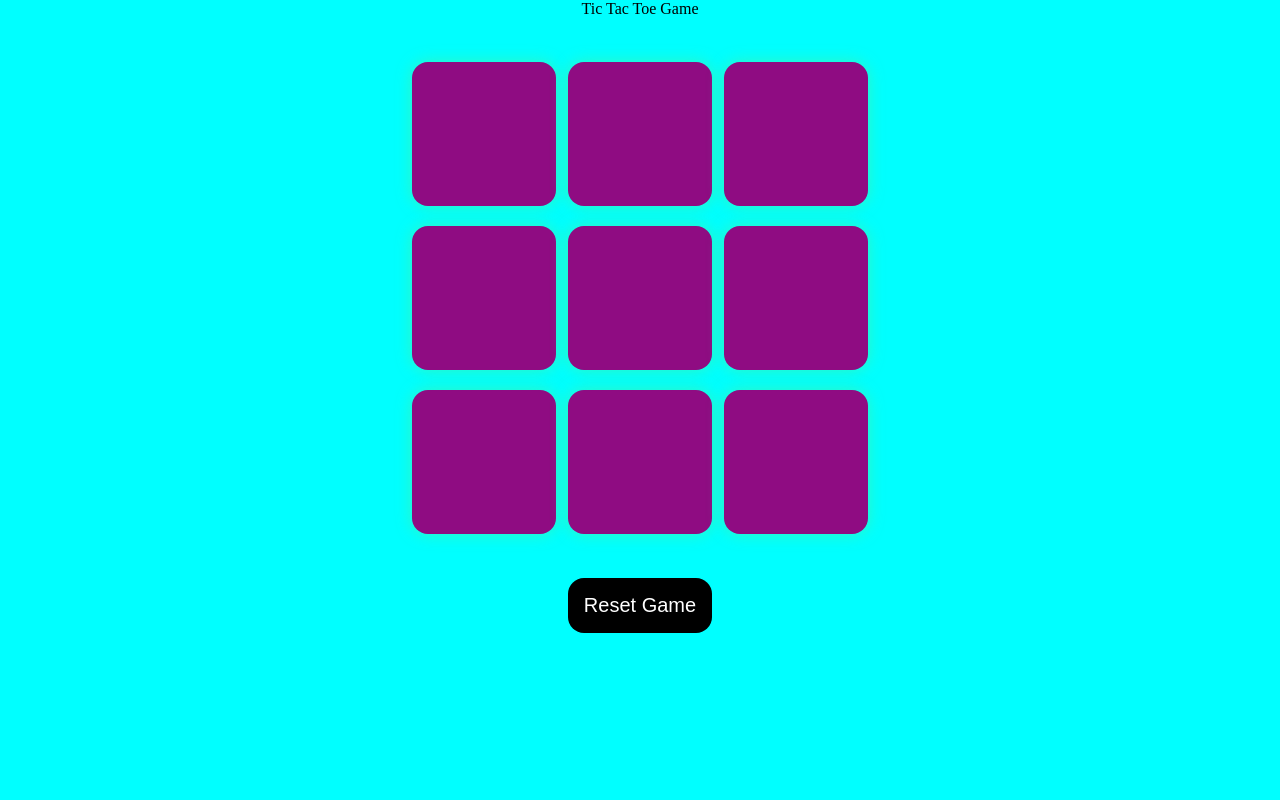
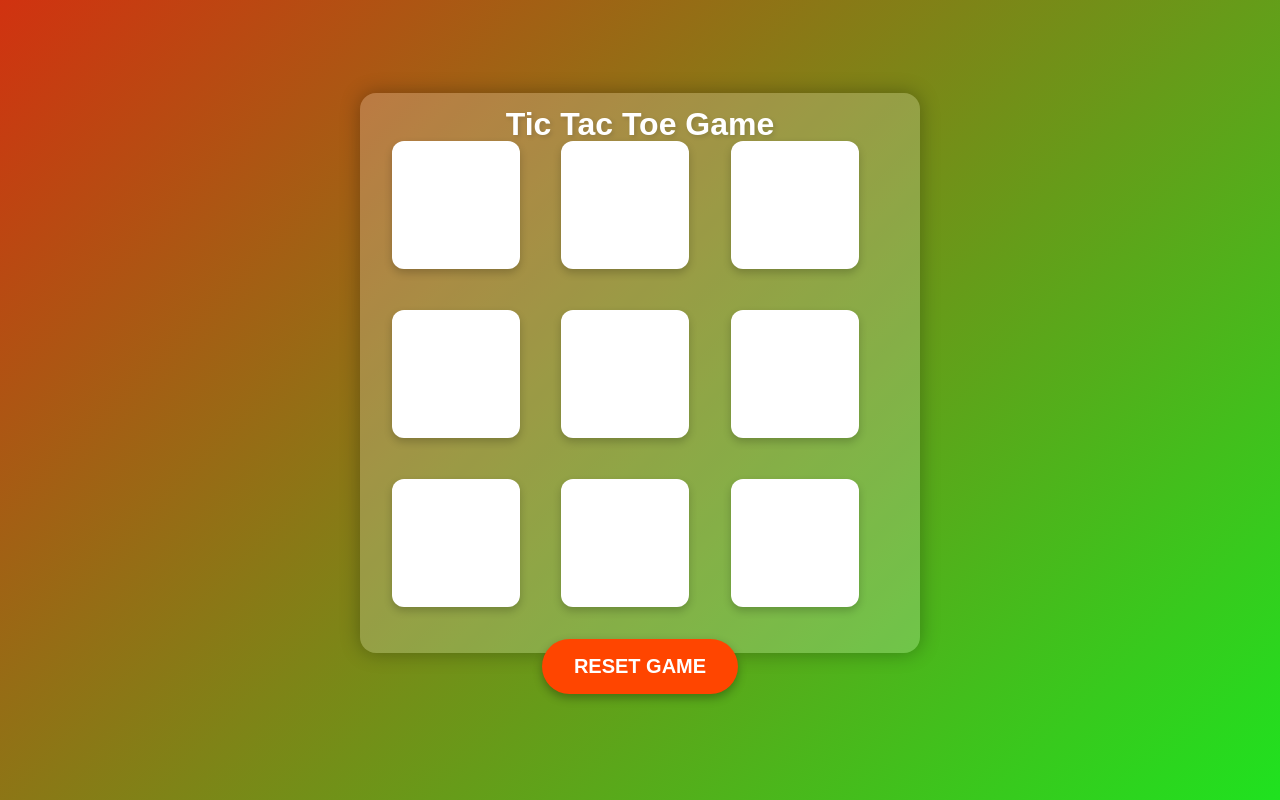
Before and after one commit to Vrushali137/js-lecture, a plain HTML site: page nine.html in a window 1280 px wide. Drawn offline with Linux system fonts and the light colour scheme.

```diff
--- a/nine.css
+++ b/nine.css
@@ -1,69 +1,125 @@
+/* Reset default styles */
 * {
     margin: 0;
     padding: 0;
+    box-sizing: border-box;
+    font-family: 'Poppins', sans-serif;
 }
 
 body {
-    background-color: aqua;
+    background: linear-gradient(135deg, #d13210, #1fe21f);
     text-align: center;
+    display: flex;
+    flex-direction: column;
+    justify-content: center;
+    align-items: center;
+    height: 100vh;
 }
 
-.container{
-    height: 70vh;
+p {
+    font-size: 2rem;
+    font-weight: bold;
+    color: #fff;
+    text-shadow: 2px 2px 4px rgba(0, 0, 0, 0.2);
+}
+
+.container {
+    height: 60vh;
     display: flex;
     justify-content: center;
     align-items: center;
 }
 
-.game{
-    height: 60vmin;
-    width: 60vmin;
-    display: flex;
-    flex-wrap: wrap;
-    justify-content: center;
-align-items: center;
-gap: 1.5vmin;
-
+.game {
+    margin-top: -21px;
+    height: 70vmin;
+    width: 70vmin;
+    display: grid;
+    grid-template-columns: repeat(3, 1fr);
+    grid-template-rows: repeat(3, 1fr);
+    gap: 1.5vmin;
+    background: rgba(255, 255, 255, 0.2);
+    padding: 2rem;
+    border-radius: 1rem;
+    box-shadow: 0 0 20px rgba(0, 0, 0, 0.3);
 }
 
-.box{
-    height: 18vmin;
-    width: 18vmin;
-    border-radius: 1rem;
+.box {
+    height: 16vmin;
+    width: 16vmin;
+    border-radius: 0.75rem;
     border: none;
-    box-shadow: 0 0 1rem rgba(73, 241, 163, 0.7);
     font-size: 8vmin;
-    color: red;
-    background: #8f0c82;
+    font-weight: bold;
+    color: #ff4500;
+    background: #fff;
+    box-shadow: 0 4px 8px rgba(0, 0, 0, 0.2);
+    transition: all 0.3s;
 }
 
-#reset-btn{
-padding: 1rem;
-font-size: 1.25rem;
-background: black;
-color: white;
-border-radius: 1rem;
-border: none;
+.box:hover {
+    transform: scale(1.1);
+    background: #ff6a00;
+    color: white;
 }
 
-#new-btn{
-        padding: 1rem;
-        font-size: 1.25rem;
-        background: black;
-        color: white;
-        border-radius: 1rem;
-        border: none;
+button {
+    padding: 1rem 2rem;
+    font-size: 1.25rem;
+    font-weight: bold;
+    text-transform: uppercase;
+    background: #ff4500;
+    color: white;
+    border-radius: 2rem;
+    border: none;
+    cursor: pointer;
+    transition: 0.3s;
+    box-shadow: 0 4px 10px rgba(0, 0, 0, 0.3);
+    margin-top: 1rem;
 }
 
-#winmsg{
-    color: white;
-    font-size: 8vmin;
+button:hover {
+    background: #ff6a00;
+    transform: scale(1.05);
 }
 
-.msg-container{
-    height: 100vmin;
+#winmsg {
+    color: white;
+    font-size: 3rem;
+    font-weight: bold;
+    text-shadow: 2px 2px 10px rgba(0, 0, 0, 0.5);
 }
 
-.hide{
+.msg-container {
+    position: fixed;
+    top: 50%;
+    left: 50%;
+    transform: translate(-50%, -50%);
+    background: rgba(0, 0, 0, 0.8);
+    padding: 2rem;
+    border-radius: 1rem;
+    display: flex;
+    flex-direction: column;
+    align-items: center;
+    justify-content: center;
+    box-shadow: 0 0 20px rgba(255, 255, 255, 0.3);
+}
+
+.hide {
     display: none;
 }
+
+.submit {
+    padding: 1rem 2rem;
+    font-size: 1.25rem;
+    font-weight: bold;
+    text-transform: uppercase;
+    background: #ff4500;
+    color: white;
+    border-radius: 2rem;
+    border: none;
+    cursor: pointer;
+    transition: 0.3s;
+    box-shadow: 0 4px 10px rgba(0, 0, 0, 0.3);
+    margin-top: 2rem;
+}
--- /dev/null
+++ b/ten.css
@@ -0,0 +1,46 @@
+body {
+    text-align: center;
+    font-family: 'Poppins', sans-serif;
+    background: linear-gradient(135deg, #ff9a9e, #fad0c4);
+    height: 100vh;
+    display: flex;
+    flex-direction: column;
+    align-items: center;
+    justify-content: center;
+}
+
+h1 {
+    font-size: 2.5rem;
+    color: #fff;
+    text-shadow: 2px 2px 10px rgba(0, 0, 0, 0.3);
+}
+
+.choices {
+    display: flex;
+    justify-content: center;
+    gap: 20px;
+    margin: 20px;
+}
+
+.choice {
+    padding: 20px;
+    border-radius: 10px;
+    cursor: pointer;
+    font-size: 24px;
+    background: #fff;
+    box-shadow: 0 5px 15px rgba(0, 0, 0, 0.2);
+    transition: transform 0.3s ease, box-shadow 0.3s ease;
+}
+
+.choice:hover {
+    transform: scale(1.1);
+    box-shadow: 0 8px 20px rgba(0, 0, 0, 0.3);
+}
+
+#result {
+    font-size: 26px;
+    font-weight: bold;
+    margin-top: 20px;
+    color: #fff;
+    text-shadow: 2px 2px 5px rgba(0, 0, 0, 0.2);
+}
```
Also changed, not shown: ten.html (added, +23 -0 lines), ten.js (added, +33 -0 lines).
